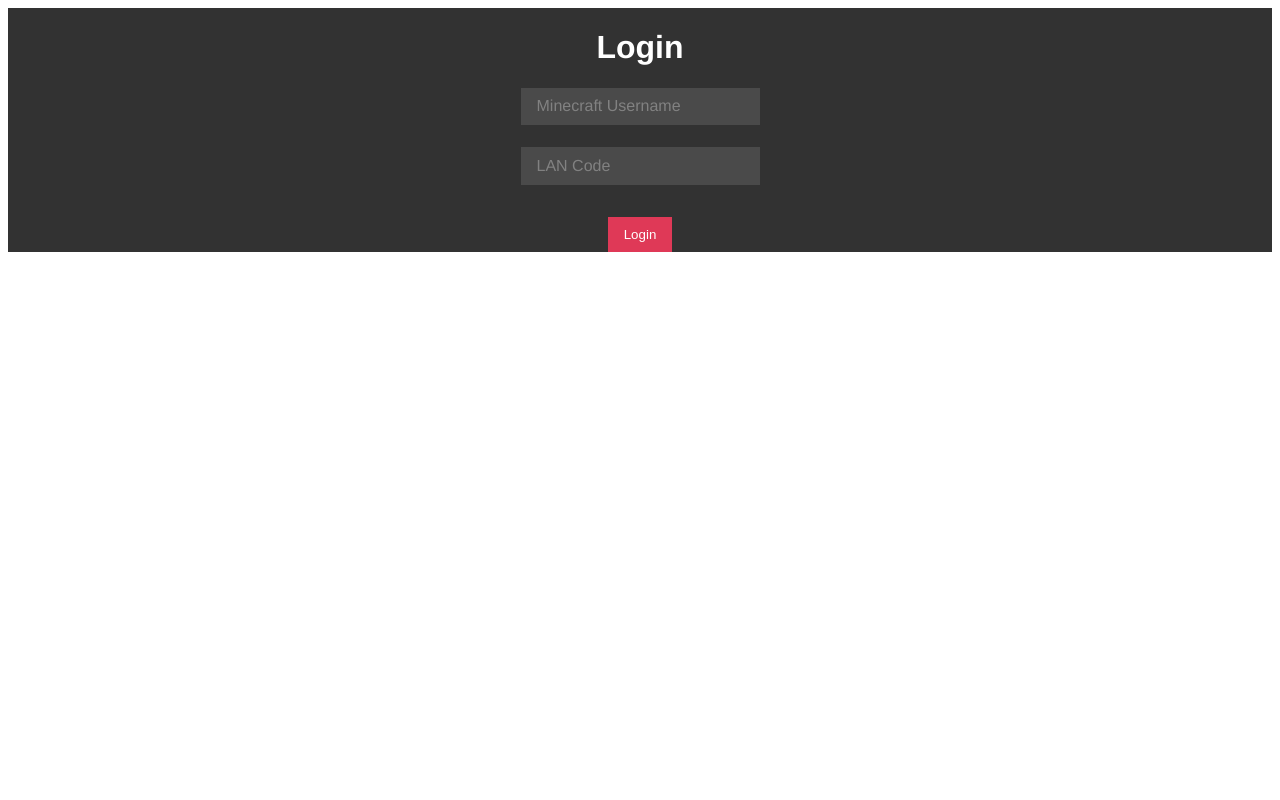
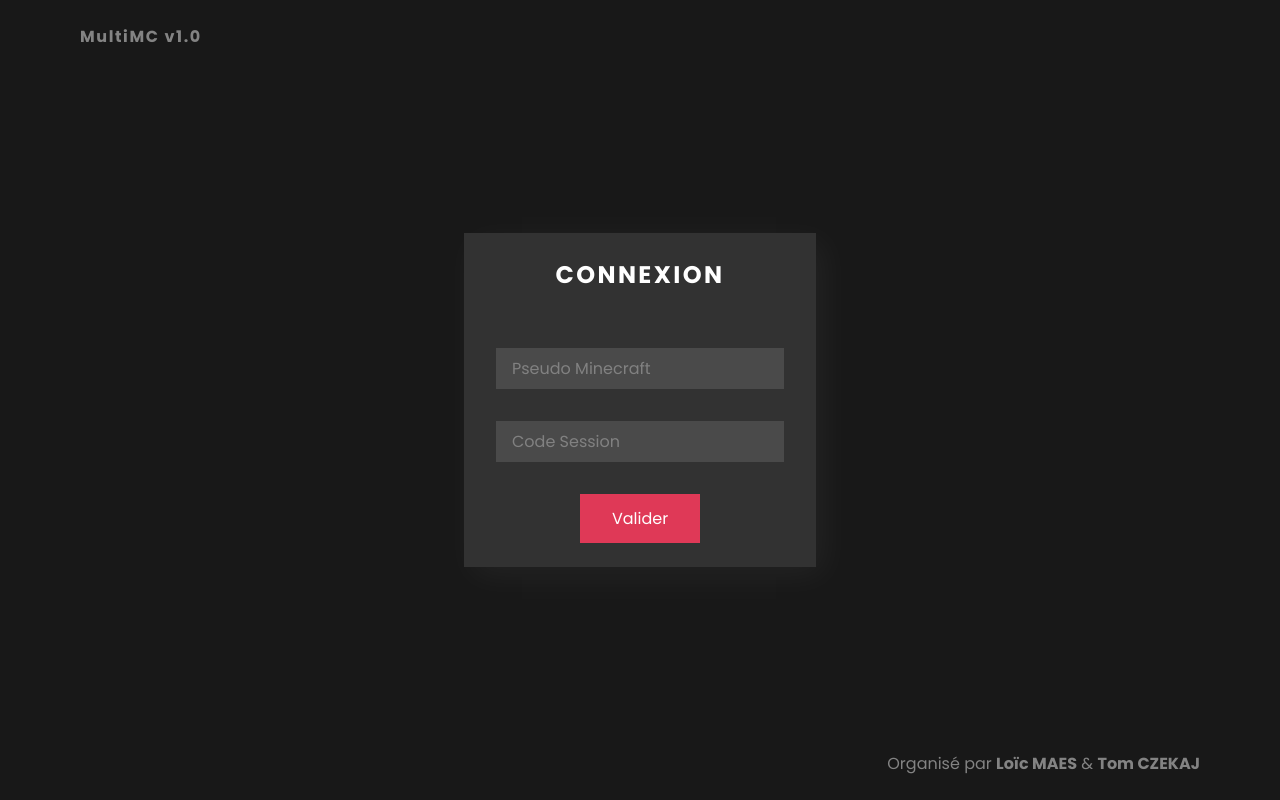
Before and after one commit to MultiMC-Suite/MultiMC-Panel, a Vue app: page /login in a window 1280 px wide. Built offline with nearby package versions, Linux system fonts and the light colour scheme.

Commit message:
:rocket: Finish login page integration

```diff
--- a/src/App.vue
+++ b/src/App.vue
@@ -1,29 +1,13 @@
 <template>
+    <header class="header color">
+        MultiMC v1.0
+    </header>
     <router-view/>
+    <footer class="footer color">
+        Organisé par <a href="" target="_blank">Loïc MAES</a> & <a href="" target="_blank">Tom CZEKAJ</a>
+    </footer>
 </template>
 
-<style lang="scss">
-#app {
-    font-family: Avenir, Helvetica, Arial, sans-serif;
-    -webkit-font-smoothing: antialiased;
-    -moz-osx-font-smoothing: grayscale;
-    text-align: center;
-    color: #2c3e50;
-}
-
-nav {
-  padding: 30px;
-
-  a {
-    font-weight: bold;
-    color: #2c3e50;
-
-    &.router-link-exact-active {
-      color: #42b983;
-    }
-  }
-}
-</style>
 <script>
 export default {
     name: "App",
@@ -32,3 +16,47 @@ export default {
     }
 }
 </script>
+
+<style lang="scss">
+@forward "./assets/normalize.scss";
+@use "./assets/colors.scss" as colors;
+
+    .color{
+        color: #EEE;
+        opacity: 50%;
+        position: fixed;
+    }
+
+    .header{
+        top: 1.5em;
+        left: 5em;
+        letter-spacing: .1em;
+        font-weight: bold;
+    }
+
+    .footer{
+        bottom: 1.5em;
+        right: 5em;
+        > a{
+            position: relative;
+            font-weight: bold;
+            &::after{
+                content: "";
+                position: absolute;
+                bottom: -5px;
+                left: 0;
+                width: 100%;
+                height: 2px;
+                background-color: currentColor;
+                opacity: 50%;
+                transform: scaleX(0);
+                transform-origin: right;
+                transition: transform 300ms;
+            }
+            &:hover::after{
+                transform: scaleX(1);
+                transform-origin: left;
+            }
+        }
+    }
+</style>
--- a/src/assets/colors.scss
+++ b/src/assets/colors.scss
@@ -3,3 +3,5 @@ $dark-background-color: #323232;
 $global-background-color: #181818;
 $primary-color: #DF3957;
 $primary-color-hover: #DB2543;
+
+$shadow: .5rem .5rem 2rem rgba(255, 255, 255, 0.05);
--- /dev/null
+++ b/src/assets/normalize.scss
@@ -0,0 +1,116 @@
+@import url('https://fonts.googleapis.com/css2?family=Poppins:ital,wght@0,100;0,200;0,300;0,400;0,500;0,600;0,700;0,800;0,900;1,100;1,200;1,300;1,400;1,500;1,600;1,700;1,800;1,900&display=swap');
+$font: 'Poppins', 'Helvetica', 'Arial', sans-serif;
+
+*,
+*::before,
+*::after {
+  box-sizing: border-box;
+}
+
+html,
+body {
+  margin: 0;
+  padding: 0;
+  font-size: 16px;
+  font-family: $font;
+}
+
+@for $i from 1 through 6 {
+  h#{$i} {
+    margin: 0;
+    padding: 0;
+    font-size: 1em;
+  }
+}
+
+p,
+pre {
+  margin: 0;
+  padding: 0;
+  font-size: 1em;
+}
+
+a,
+a:hover,
+a:visited,
+a:active,
+a:focus,
+button,
+button:hover,
+button:focus,
+button:active {
+  margin: 0;
+  padding: 0;
+  cursor: pointer;
+  background: none;
+  color: currentColor;
+  display: inline-flex;
+  text-decoration: none;
+  font-size: 1em;
+  font-family: $font;
+  border: none;
+  outline: none;
+}
+
+input,
+textarea {
+  margin: 0;
+  padding: 0;
+  border: none;
+  outline: none;
+  background: none;
+  line-height: normal;
+  font-family: $font;
+
+  &:hover,
+  &:focus,
+  &:valid,
+  &:invalid,
+  &:active {
+    margin: 0;
+    padding: 0;
+    border: none;
+    outline: none;
+    background: none;
+  }
+}
+
+ul,
+ol,
+li {
+  margin: 0;
+  padding: 0;
+  list-style: none;
+}
+
+img,
+svg,
+video {
+  margin: 0;
+  padding: 0;
+  height: 100%;
+  display: block;
+}
+
+b,
+span {
+  margin: 0;
+  padding: 0;
+  font-size: 1em;
+}
+
+main,
+section,
+article,
+header,
+footer,
+aside,
+nav {
+  margin: 0;
+  padding: 0;
+  color: currentColor;
+}
+
+svg[data-icon]{
+  height: 100%;
+}
--- a/src/views/LoginView.vue
+++ b/src/views/LoginView.vue
@@ -1,16 +1,16 @@
 <template>
     <main>
-        <form @submit.prevent="isLoginIn" @submit="this.login">
-            <h1>Login</h1>
-            <div class="input">
-                <input type="text" id="username" v-model="username" required>
-                <label for="username">Minecraft Username</label>
+        <form class="form" method="post" @submit.prevent="this.login">
+            <h1 class="form__title">Connexion</h1>
+            <div class="form__input">
+                <input class="form__input__field" type="text" id="username" v-model="username" required>
+                <label class="form__input__label" for="username">Pseudo Minecraft</label>
             </div>
-            <div class="input">
-                <input type="password" id="code" v-model="code" required>
-                <label for="code">LAN Code</label>
+            <div class="form__input">
+                <input class="form__input__field" type="text" id="code" v-model="code" maxlength="8" required>
+                <label class="form__input__label"  for="code">Code Session</label>
             </div>
-            <button type="submit">Login</button>
+            <button class="form__submit" type="submit" :disabled="isLoginIn">Valider</button>
         </form>
     </main>
 </template>
@@ -35,6 +35,12 @@ export default {
                 this.isLoginIn = false;
             }
         }
+    },
+    created(){
+        // TODO: Check token and redirect to main if valid
+        if(this.$store.token){
+            // this.$router.push("/");
+        }
     }
 }
 </script>
@@ -44,59 +50,82 @@ export default {
     main{
         background-color: colors.$global-background-color;
         width: 100%;
-        height: 100%;
+        min-height: 100vh;
+        display: grid;
+        place-items: center;
     }
-    form{
+    .form{
         background-color: colors.$dark-background-color;
         display: flex;
         justify-content: center;
         align-items: center;
         flex-direction: column;
-        >h1{
+        grid-gap: 2em;
+        padding: 1.5em 2em;
+        box-shadow: colors.$shadow;
+        &__title{
             color: white;
+            font-size: 1.5em;
+            margin-bottom: 1em;
+            text-transform: uppercase;
+            letter-spacing: .1em;
         }
-        > button{
+        &__submit{
             background-color: colors.$primary-color;
             color: white;
             border: none;
-            padding: 10px;
-            margin-top: 10px;
+            padding: .75em 2em;
             cursor: pointer;
-            width: 5%;
+            transition-property: background-color;
+            transition-duration: 300ms;
+            transition-timing-function: ease-in-out;
             &:hover{
                 background-color: colors.$primary-color-hover;
             }
+            &:active{
+                transform: scale(.90);
             }
         }
-    .input{
+        &__input {
             position: relative;
             width: max-content;
-        margin-bottom: 1.4em;
-        > label{
+            &__label {
                 position: absolute;
-            left: 0;
-            top: 0;
-            transform: translate(0, 0);
-            transform-origin: 0 0;
-            transition: transform 120ms ease-in;
+                left: 1rem;
+                bottom: 50%;
+                transform: translate(0, 50%);
+                transform-origin: left center;
+                transition-property: transform, bottom, opacity;
+                transition-duration: 120ms;
+                transition-timing-function: ease-out;
                 color: white;
                 opacity: 30%;
-            padding: 0.6em 1em 0.2em;
                 font-size: 1em;
+                line-height: 100%;
             }
-        > input{
-            padding: 0.6em 1em 0.6em;
+
+            &__field {
                 font-size: 1em;
+                padding: 0.5em 1em;
                 color: white;
                 border: none;
                 box-sizing: border-box;
-            width: 100%;
+                width: 18em;
                 background: colors.$background-color;
                 outline: none;
-            &:focus{
-                & + label{
-                    transform: translate(.25rem, -65%) scale(.8);
+
+                &:focus, &:valid {
+                    + label {
+                        transform: scale(.8) translate(0, -50%);
                         color: colors.$primary-color;
+                        opacity: 100%;
+                        bottom: 100%;
+                    }
+                }
+            }
+
+            &:hover{
+                label{
                     opacity: 100%;
                 }
             }
```
Lines whose indentation alone changed are shown as unchanged.
